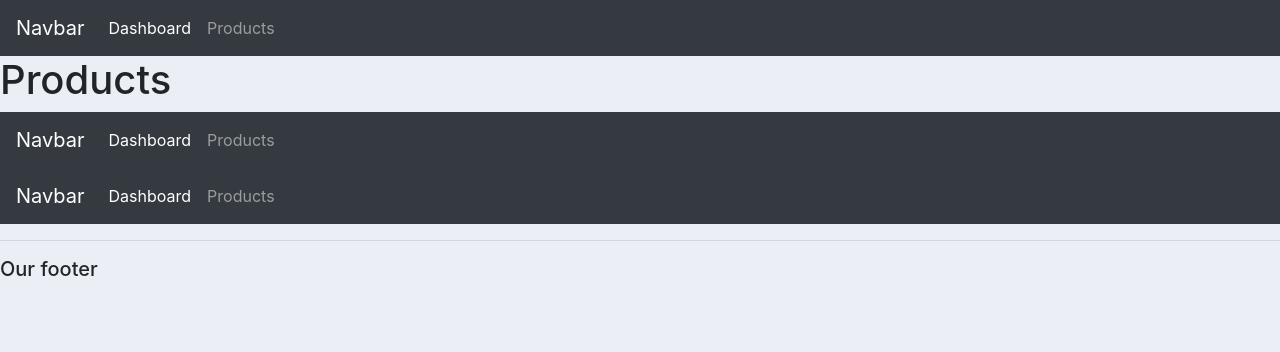
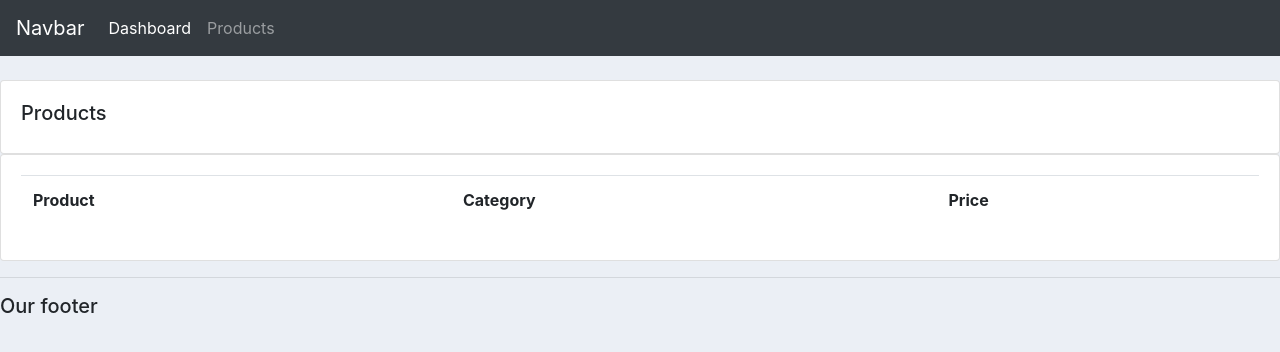
Before and after one commit to ClausHofman/django-harjoitus, a Django app: page /products/ in a window 1280 px wide. Shown: the top 352 px of the page. Run offline with Django 4.2, Linux system fonts and the light colour scheme; lists and menus that the app fills with data are empty; some libraries are stand-ins or nearby versions.

Commit message:
edit products page

```diff
--- a/crm1/accounts/templates/accounts/products.html
+++ b/crm1/accounts/templates/accounts/products.html
@@ -2,10 +2,24 @@
 
 {% block content %}
 
-    <h1>Products</h1>
+        <br>
 
-    {% include 'accounts/navbar.html' %}
+            <div class="row">
+            <div class="col-md">
+                <div class="card card-body">
+                    <h5>Products</h5>
+                </div>
+                <div class="card card-body">
+                    <table class="table">
+                        <tr>
+                            <th>Product</th>
+                            <th>Category</th>
+                            <th>Price</th>
+                        </tr>
+                    </table>
+                </div>
+            </div>
 
-    {% include 'accounts/navbar.html' %}
+            </div>
 
 {% endblock %}
```
